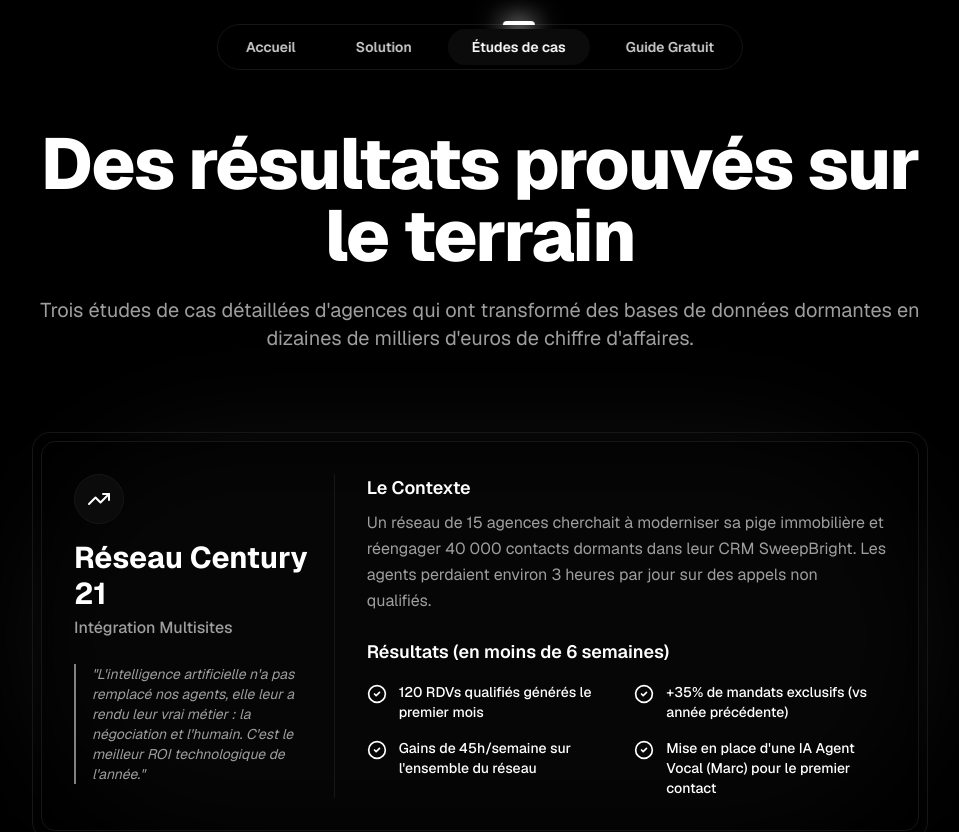
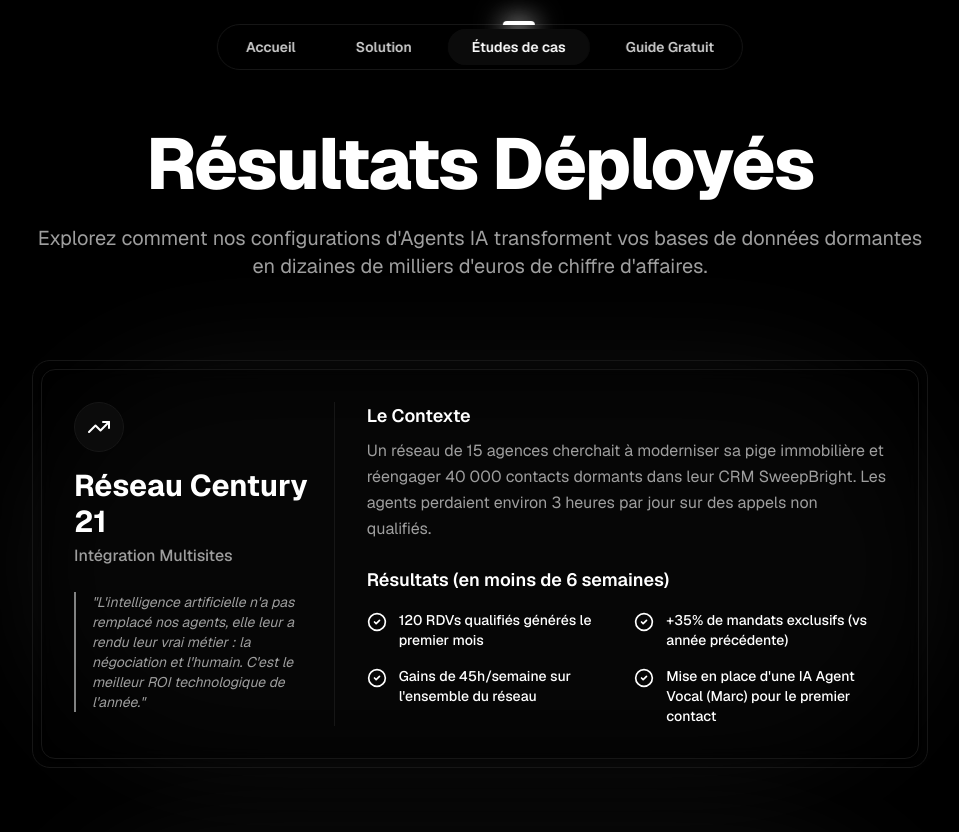
Before and after one commit to ShinShuan/GrowthOS-Frontend, a Next.js app: page /cas in a window 1280 px wide. Shown: the top 832 px of the page, without its empty margins (160-1119 px from the left). Built offline with nearby package versions, Linux system fonts and the light colour scheme.

Commit message:
marketing: unify brand narrative on case studies page and finalize site-wide copywriting optimization

```diff
--- a/src/app/cas/page.tsx
+++ b/src/app/cas/page.tsx
@@ -68,7 +68,7 @@ export default function CasPage() {
                         animate={{ opacity: 1, y: 0 }}
                         className="text-5xl lg:text-7xl font-extrabold tracking-tight"
                     >
-                        Des résultats <span className="text-foreground">prouvés</span> sur le terrain
+                        Résultats <span className="text-foreground">Déployés</span>
                     </motion.h1>
                     <motion.p
                         initial={{ opacity: 0, y: 20 }}
@@ -76,7 +76,7 @@ export default function CasPage() {
                         transition={{ delay: 0.1 }}
                         className="text-xl text-muted-foreground"
                     >
-                        Trois études de cas détaillées d'agences qui ont transformé des bases de données dormantes en dizaines de milliers d'euros de chiffre d'affaires.
+                        Explorez comment nos configurations d'Agents IA transforment vos bases de données dormantes en dizaines de milliers d'euros de chiffre d'affaires.
                     </motion.p>
                 </div>
 
```
